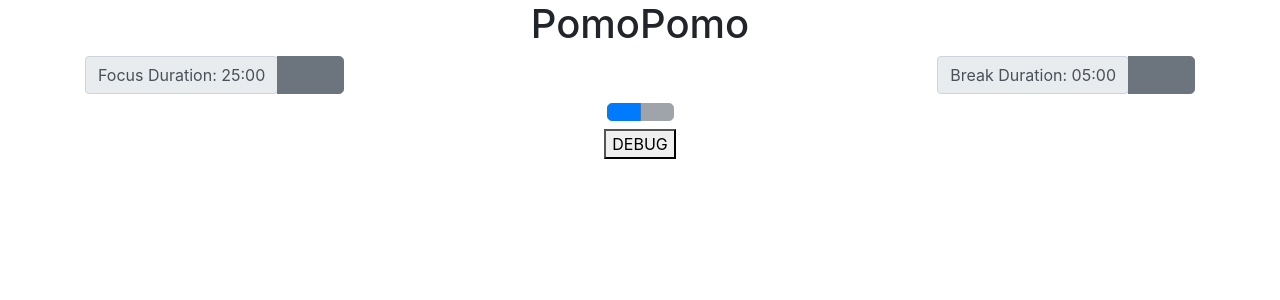
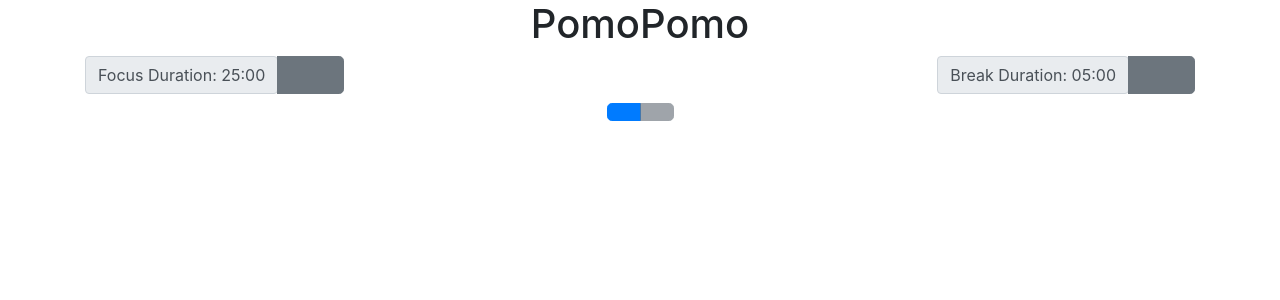
Before and after one commit to ryandavidmercado/PomoPomo, a React (Create React App) app: page / in a window 1280 px wide. Shown: the top 300 px of the page. Built offline with nearby package versions, Linux system fonts and the light colour scheme; a web font is replaced by a local one.

Commit message:
oops! remove debug button from build

```diff
--- a/src/pomodoro/Pomodoro.js
+++ b/src/pomodoro/Pomodoro.js
@@ -10,7 +10,7 @@ import { secondsToDuration, minutesToDuration } from "../utils/duration";
 import titleCaser from "../utils/title-caser";
 
 function Pomodoro() {
-  const DEBUG = true;
+  const DEBUG = false;
   const [originalTitle] = useState(document.title);
 
   const templateState = {
```
